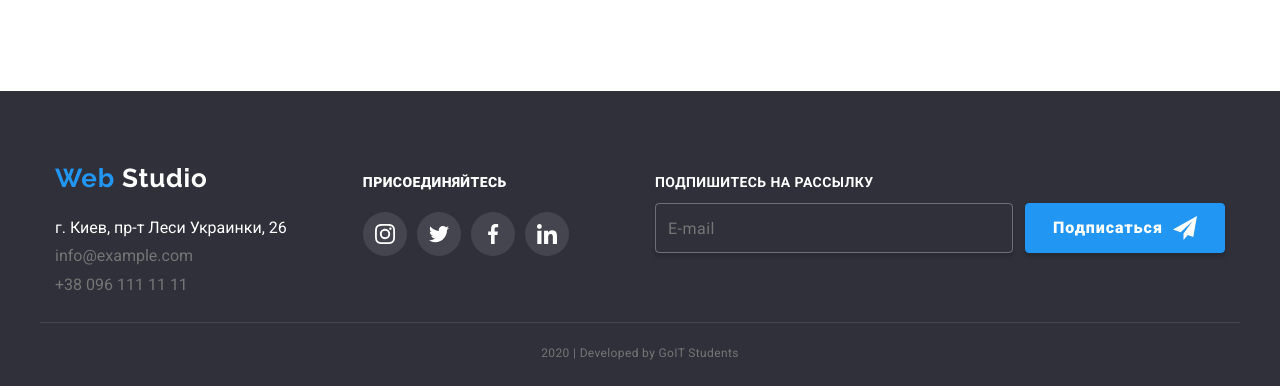
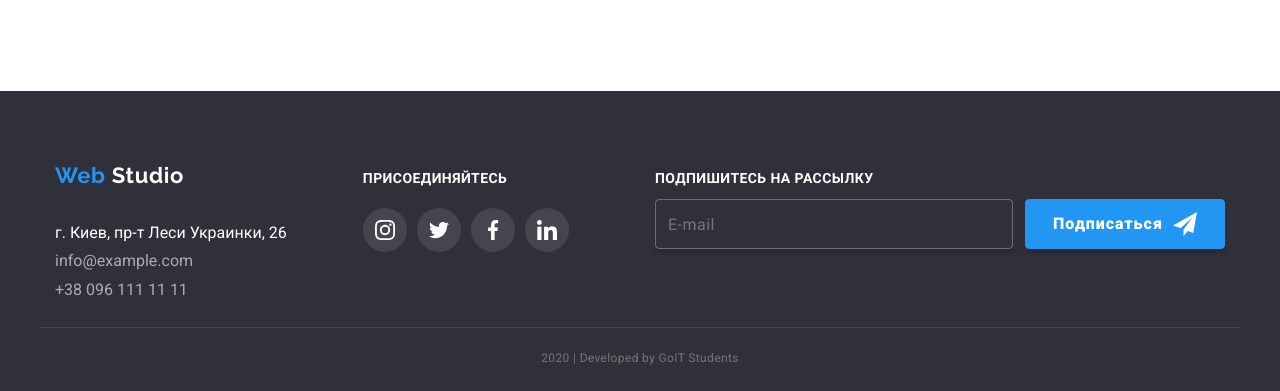
Before and after one commit to antonlazurko/goit-markup-hw-07, a plain HTML site: page index.html in a window 1280 px wide. Shown: the part 2718-3109 px from the top of the page. Drawn offline with Linux system fonts and the light colour scheme.

Commit message:
фиксит лого в мейн.мин.цсс

```diff
--- a/sass/main.scss
+++ b/sass/main.scss
@@ -12,7 +12,6 @@
 @import './components/team';
 @import './components/clients';
 @import './components/footer/footer';
-@import './components/footer/logo';
 @import './components/footer/contact';
 @import './components/footer/social';
 @import './components/footer/subscribe';
```
Also changed, not shown: css/main.css, css/main.min.css, 2 other files.
